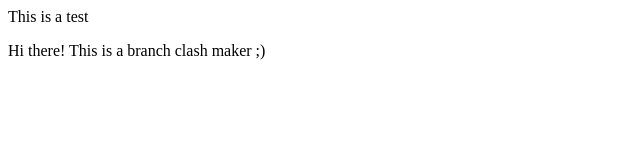
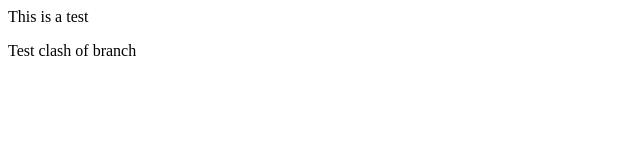
Before and after one commit to falahw/learn_java, a plain HTML site: page index.html in a window 1280 px wide. Shown: the whole page, without its empty margins (0-640 px from the left). Drawn offline with Linux system fonts and the light colour scheme.

Commit message:
update including stashing & reset commit

```diff
--- a/index.html
+++ b/index.html
@@ -8,6 +8,6 @@
 </head>
 <body>
    <div>This is a test</div>
-   <p>Hi there! This is a branch clash maker ;)</p>
+   <p>Test clash of branch</p>
 </body>
 </html>
```
Also changed, not shown: git-command.txt, 1 other file.
